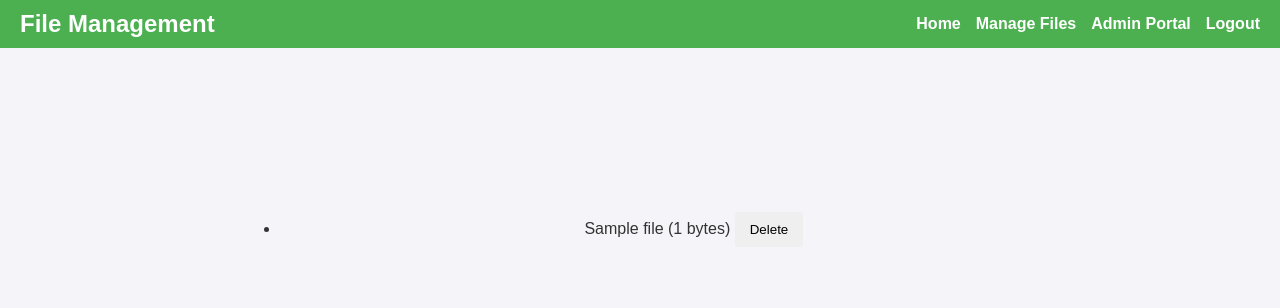
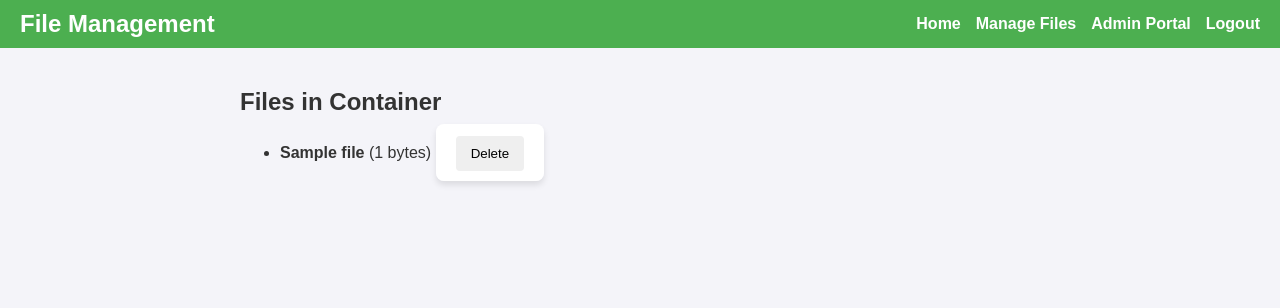
Before and after one commit to ExeqZ/Simple-Artifact-Collection, a Flask app: template templates/manage.html in a window 1280 px wide. Shown: the top 308 px of the page. Run offline with Flask 3, Linux system fonts and the light colour scheme; the template is opened without the code that fills it: most values are stand-ins (such as "Sample title", 1, 10 or a date in 2020); parts of the project's set-up code (start-up, migrations or seed data) failed here and were passed over.

Commit message:
Troubleshooting

```diff
--- a/app.py
+++ b/app.py
@@ -111,7 +111,7 @@
             if file_to_delete:
                 blob_client = blob_service_client.get_blob_client(container=CONTAINER_NAME, blob=file_to_delete)
                 blob_client.delete_blob()
-                return f"File '{file_to_delete}' deleted successfully!", 200
+                return redirect(url_for("manage_files"))  # Redirect to refresh the page
 
         return render_template('manage.html', files=files)
     except Exception as e:
--- a/templates/manage.html
+++ b/templates/manage.html
@@ -3,12 +3,18 @@
 {% block title %}Manage Files{% endblock %}
 
 {% block content %}
-<ul class="file-list">
-  <li v-for="file in files" :key="file.name">
-    <svg>...</svg>
-    {{ file.name }} ({{ file.size }} bytes)
-    <button class="btn-danger" @click="deleteFile(file.name)">Delete</button>
-  </li>
-</ul>
-<script src="{{ url_for('static', filename='js/manage.js') }}"></script>
+<div id="app">
+  <h2>Files in Container</h2>
+  <ul class="file-list">
+    {% for file in files %}
+    <li>
+      <strong>{{ file.name }}</strong> ({{ file.size }} bytes)
+      <form method="POST" style="display:inline;">
+        <input type="hidden" name="file_to_delete" value="{{ file.name }}">
+        <button class="btn-danger" type="submit">Delete</button>
+      </form>
+    </li>
+    {% endfor %}
+  </ul>
+</div>
 {% endblock %}
```
